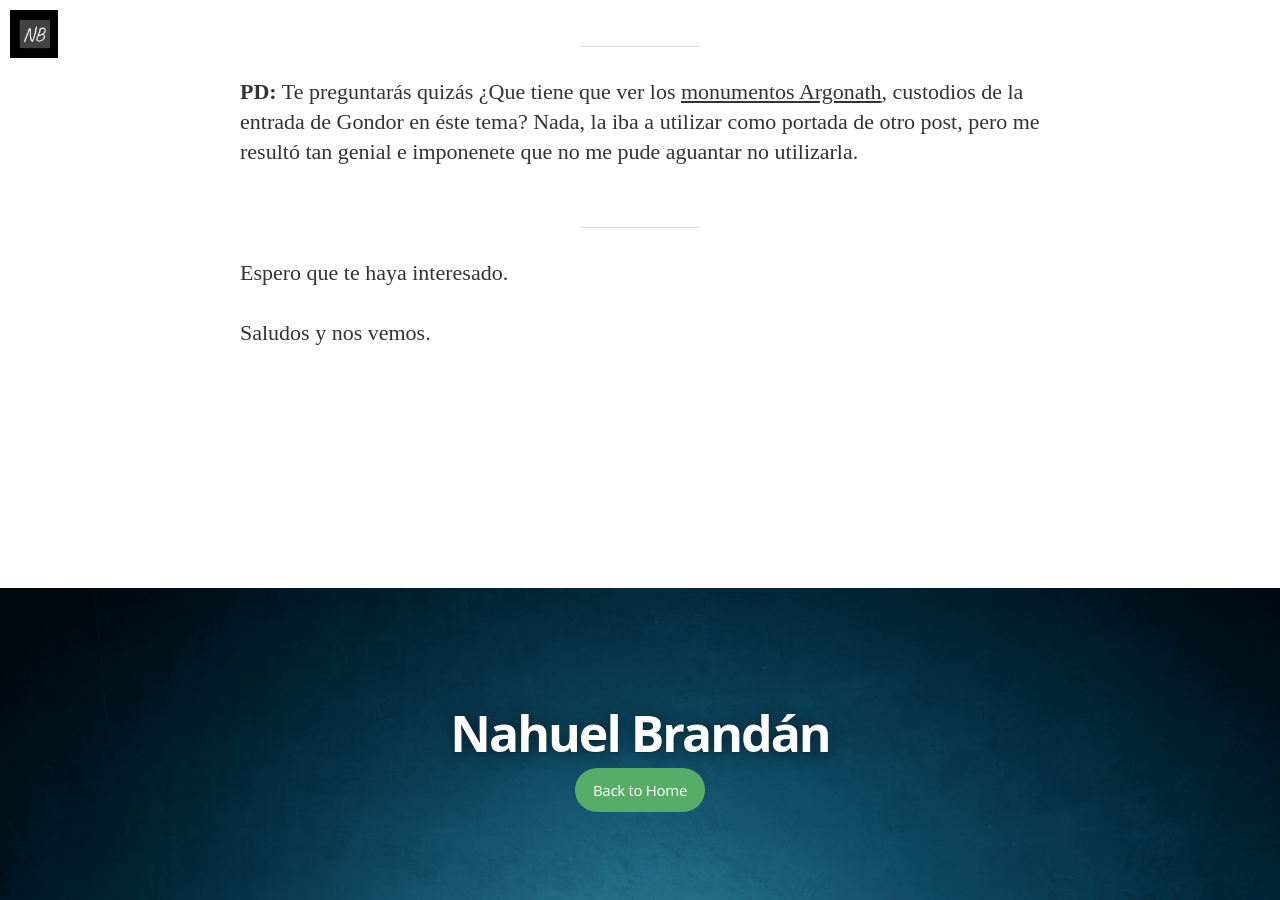
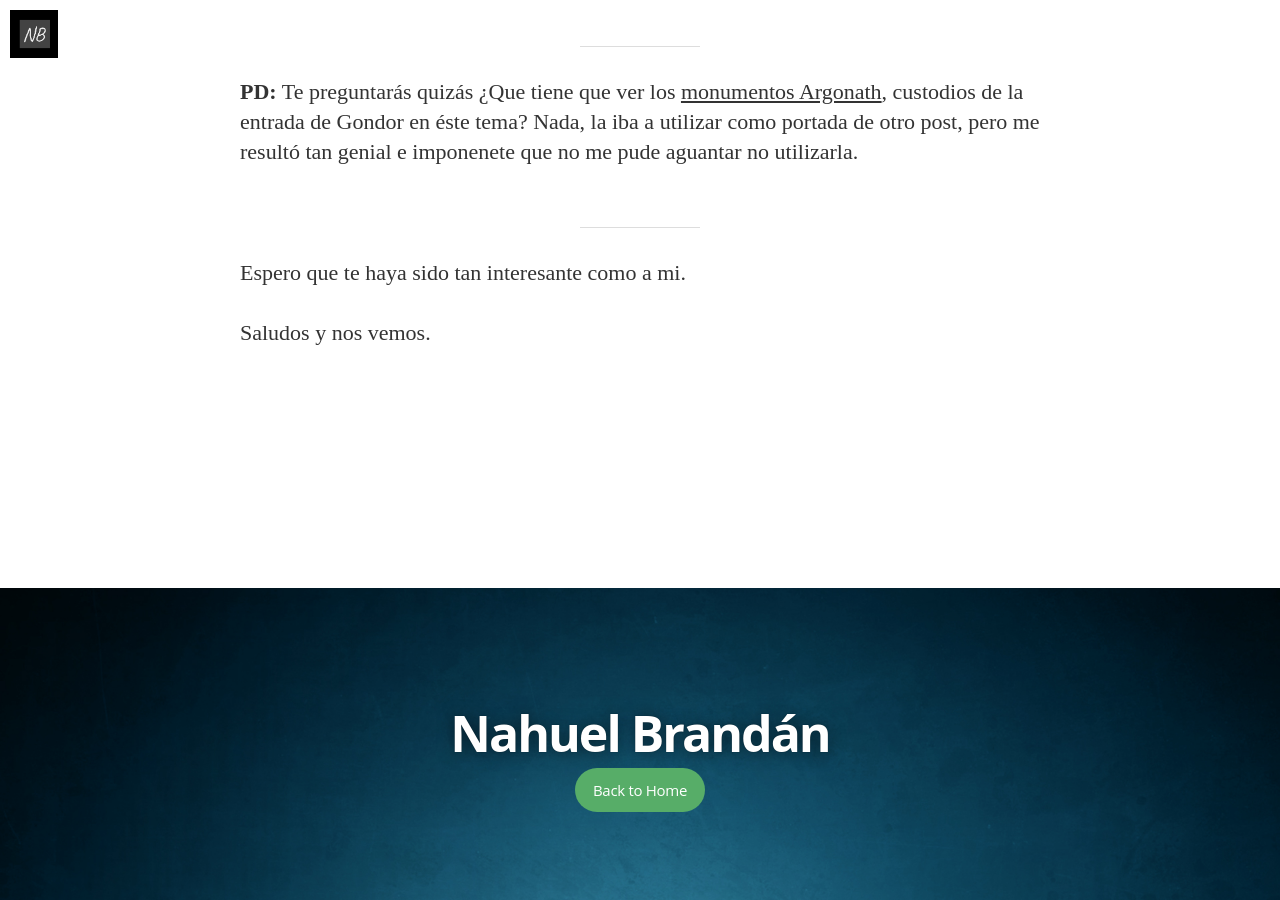
Before and after one commit to nahuelbrandan/nahuelbrandan.github.io, a Jekyll site: the page built from _posts/2019-01-30-el-problema-de-la-distribucion-de-claves-criptograficas.md, in a window 1280 px wide and 900 px high, scrolled down 7702 px. Built offline with Jekyll 4.4.1, drawn with Linux system fonts in a browser that asks for light colours; nearby versions of some CDN libraries; some web fonts are replaced; comment, search, counter and statistics services are not loaded.

Commit message:
otra pequeña modificacion

```diff
--- a/_posts/2019-01-30-el-problema-de-la-distribucion-de-claves-criptograficas.md
+++ b/_posts/2019-01-30-el-problema-de-la-distribucion-de-claves-criptograficas.md
@@ -129,6 +129,6 @@ Un par de años después se desarrollo [RSA](https://es.wikipedia.org/wiki/RSA),
 
 ---
 
-Espero que te haya interesado.
+Espero que te haya sido tan interesante como a mi.
 
 Saludos y nos vemos.
```
